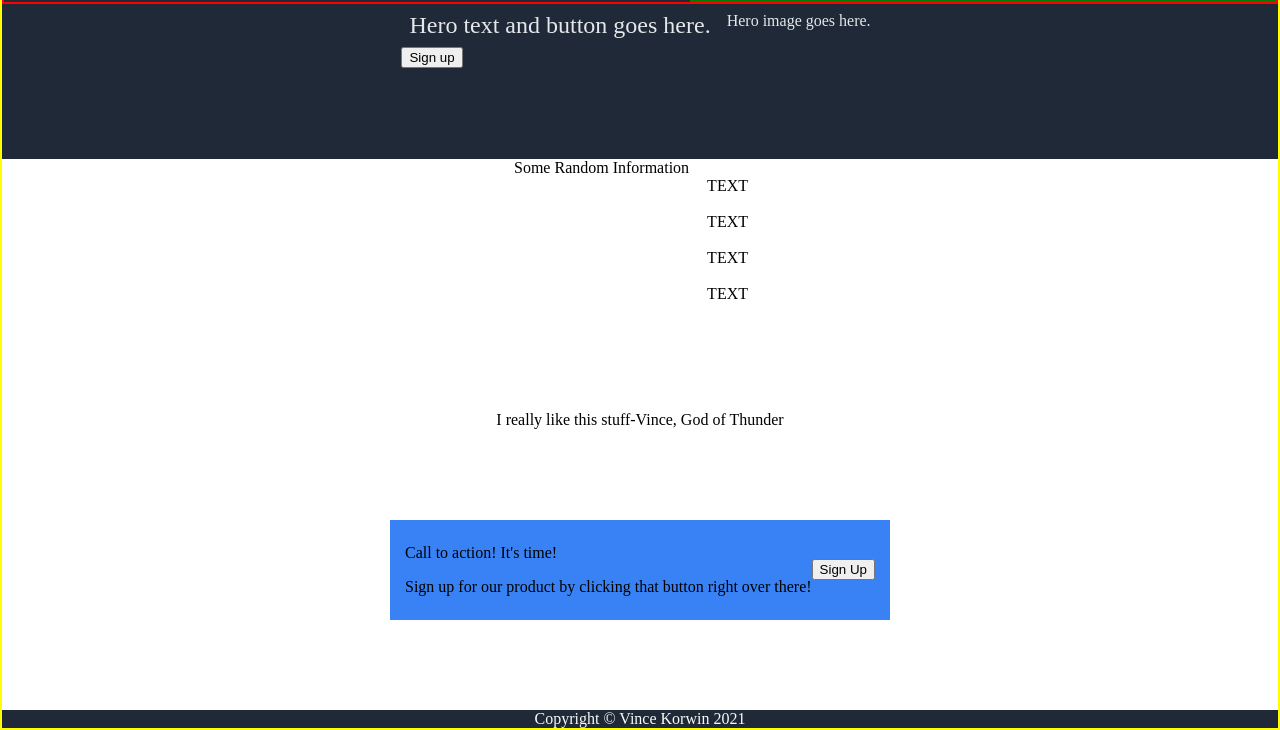
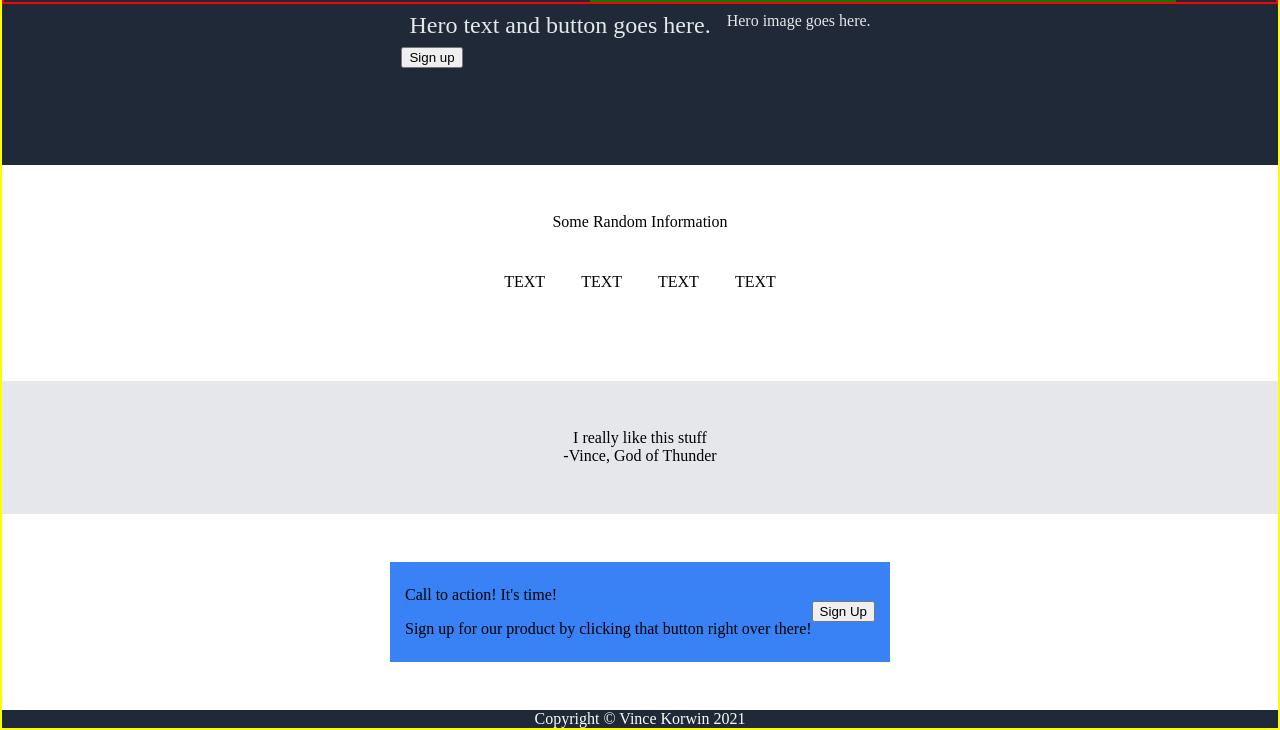
Before and after one commit to vkorwin/Landing-Page, a plain HTML site: page index.html in a window 1280 px wide. Shown: the part 74-804 px from the top of the page. Drawn offline with Linux system fonts and the light colour scheme.

Commit message:
Centered and added padding to each section

```diff
--- a/style.css
+++ b/style.css
@@ -11,6 +11,7 @@
 
     margin:0;
 
+
     border: 2px solid yellow;
 }
 
@@ -21,6 +22,7 @@
     font-size: 24px;
     color: #E5E7EB;
     height: 72px;
+    padding: 0px 100px;
 
     display: flex;
 
@@ -43,6 +45,7 @@
 .hero {
     background-color:#1F2937;
     color: #E5E7EB;
+    padding: 0px 100px;
     flex: 1;
 
     display: flex;
@@ -64,20 +67,36 @@
 }
 
 .content {
+    padding: 0px 100px;
     display: flex;
+    flex-direction: column;
     justify-content: center;
+    align-items: center;
     flex: 1;
 }
 
-.review {
+.cards {
     display: flex;
     justify-content: center;
+    margin: 24px;
+}
+
+.review {
+    padding: 0px 100px;
+    display: flex;
+    flex-direction: column;
+    justify-content: center;
+    align-items: center;
     flex: 1;
+
+    background-color: #E5E7EB;
 }
 
 .bot-hero {
+    padding: 0px 100px;
     display: flex;
     justify-content: center;
+    align-items: center;
     flex: 1;
 }
 
@@ -94,6 +113,7 @@
 }
 
 .footer {
+    padding: 0px 100px;
     background-color: #1F2937;
     color: #F9FAF8;
     display: flex;
```
